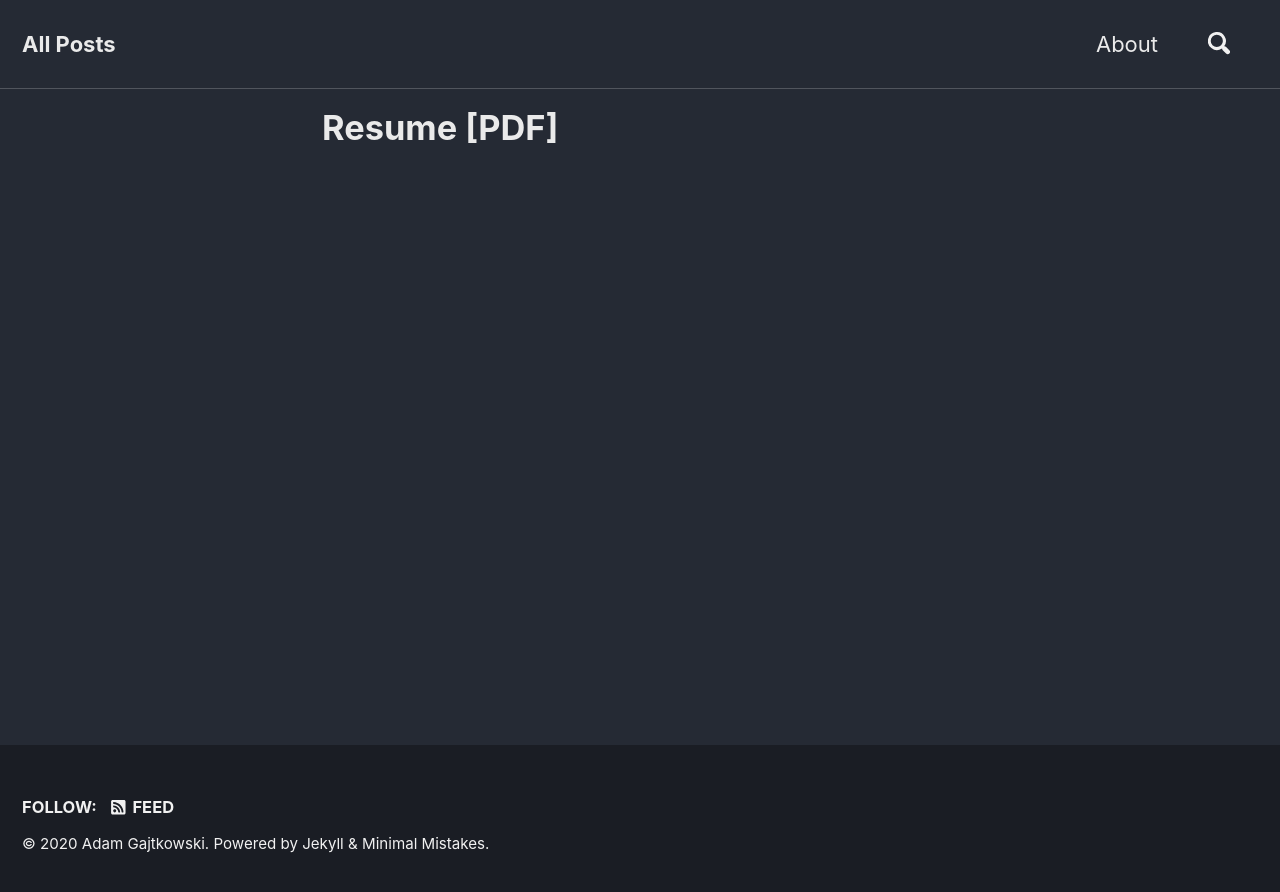
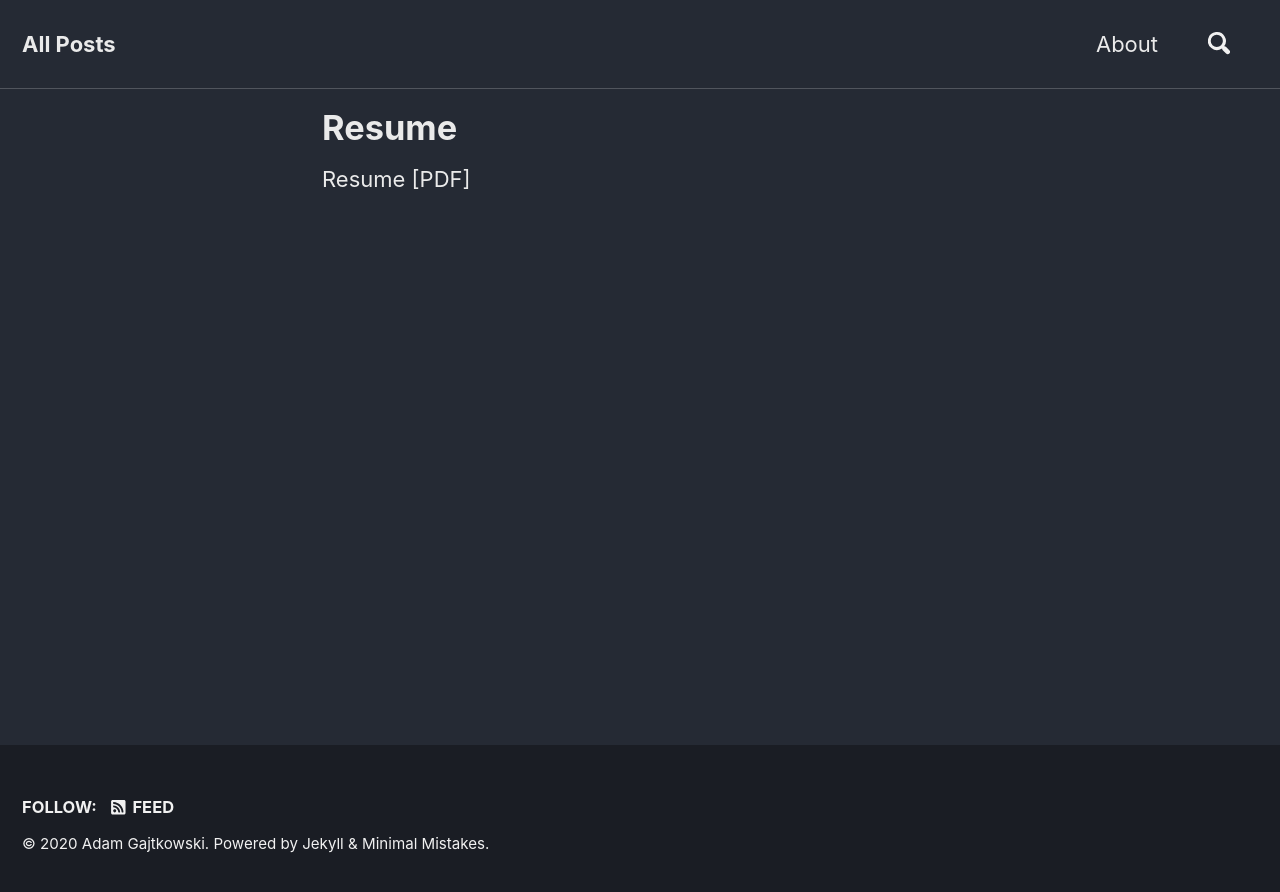
Before and after one commit to AGajtkowski/AGajtkowski.github.io, a Jekyll site: the page built from _pages/Resume.md, in a window 1280 px wide. Shown: the top 892 px of the page. Built offline with Jekyll 4.4.1, drawn with Linux system fonts in a browser that asks for light colours; cached includes are drawn as plain includes; nearby versions of some CDN libraries.

Commit message:
fix resume

```diff
--- a/_pages/Resume.md
+++ b/_pages/Resume.md
@@ -1,5 +1,6 @@
 ---
 layout: single
-title: <p>Resume [PDF]<a href="/Resume.pdf"></a></p>
+title: "Resume"
 permalink: /Resume/
 ---
+<p>Resume [PDF]<a href="/Resume.pdf"></a></p>
```
